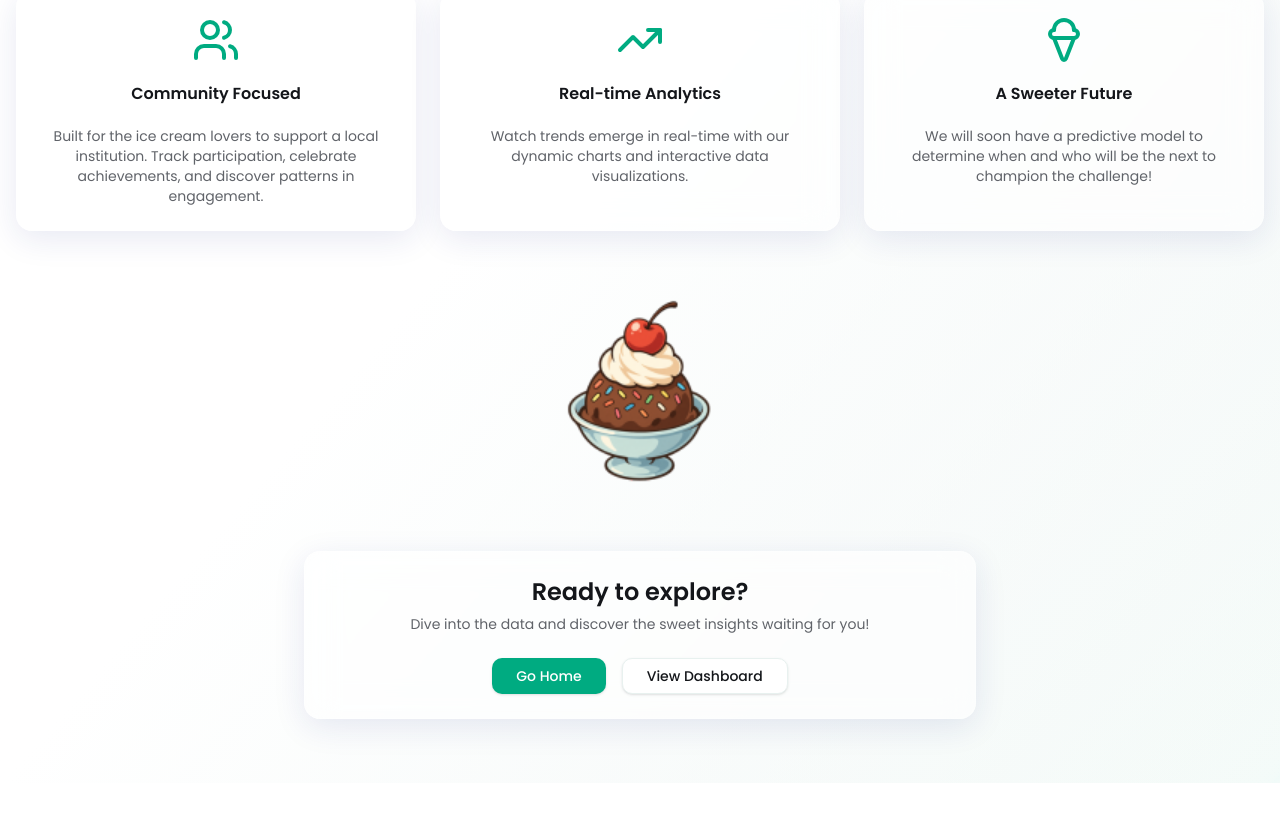
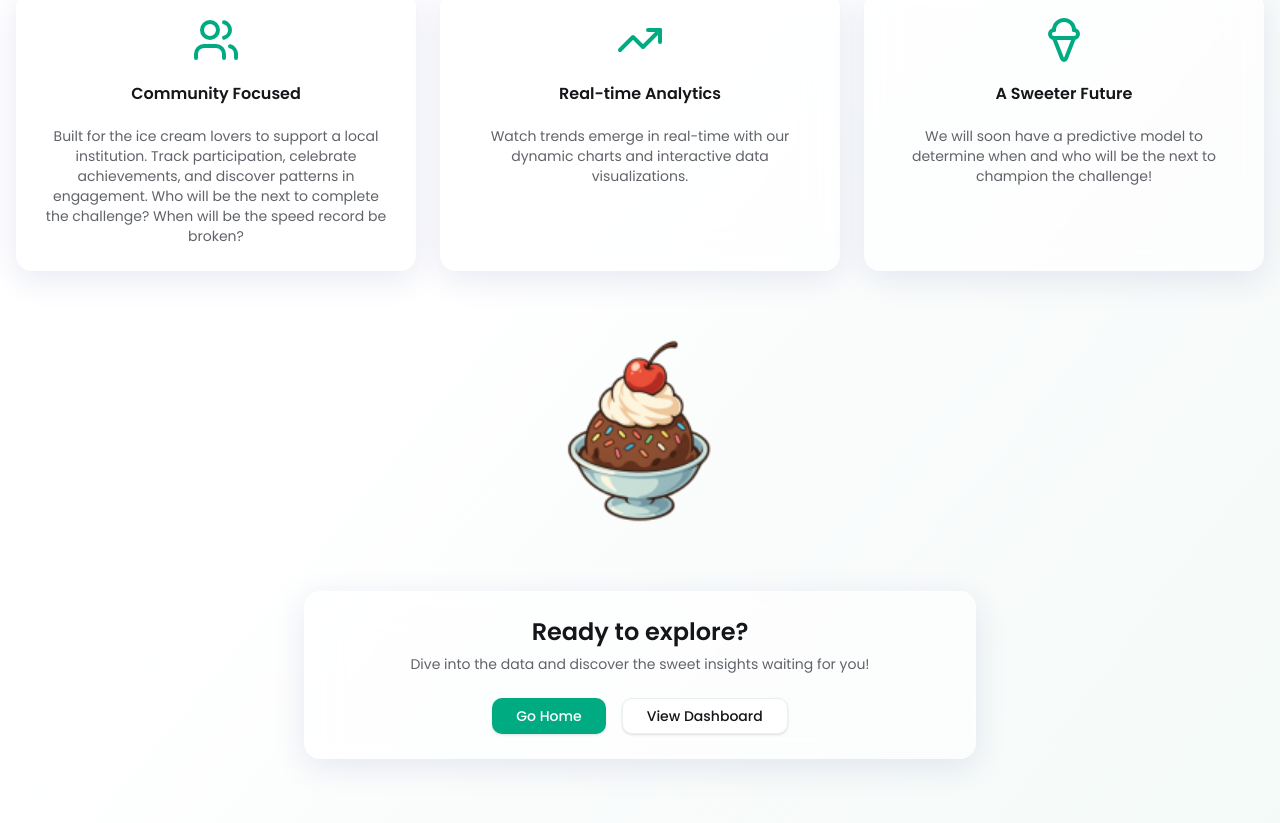
Before and after one commit to aaronfeingold/tchoupitoulas-data-challenge, a Next.js app: page /about in a window 1280 px wide. Shown: the part 780-1603 px from the top of the page. Before the commit the page ends 1563 px from the top, so only its background shows below. Built offline with nearby package versions, Linux system fonts and the light colour scheme; no server answers.

Commit message:
Enhance AboutPage with additional engagement prompts
- Expanded the project description to include questions about future challenge completions and speed records, fostering user engagement and curiosity.

```diff
--- a/src/app/about/page.tsx
+++ b/src/app/about/page.tsx
@@ -87,7 +87,8 @@ export default function AboutPage() {
               <CardDescription className="text-center">
                 Built for the ice cream lovers to support a local institution.
                 Track participation, celebrate achievements, and discover
-                patterns in engagement.
+                patterns in engagement. Who will be the next to complete the
+                challenge? When will be the speed record be broken?
               </CardDescription>
             </CardContent>
           </Card>
```
